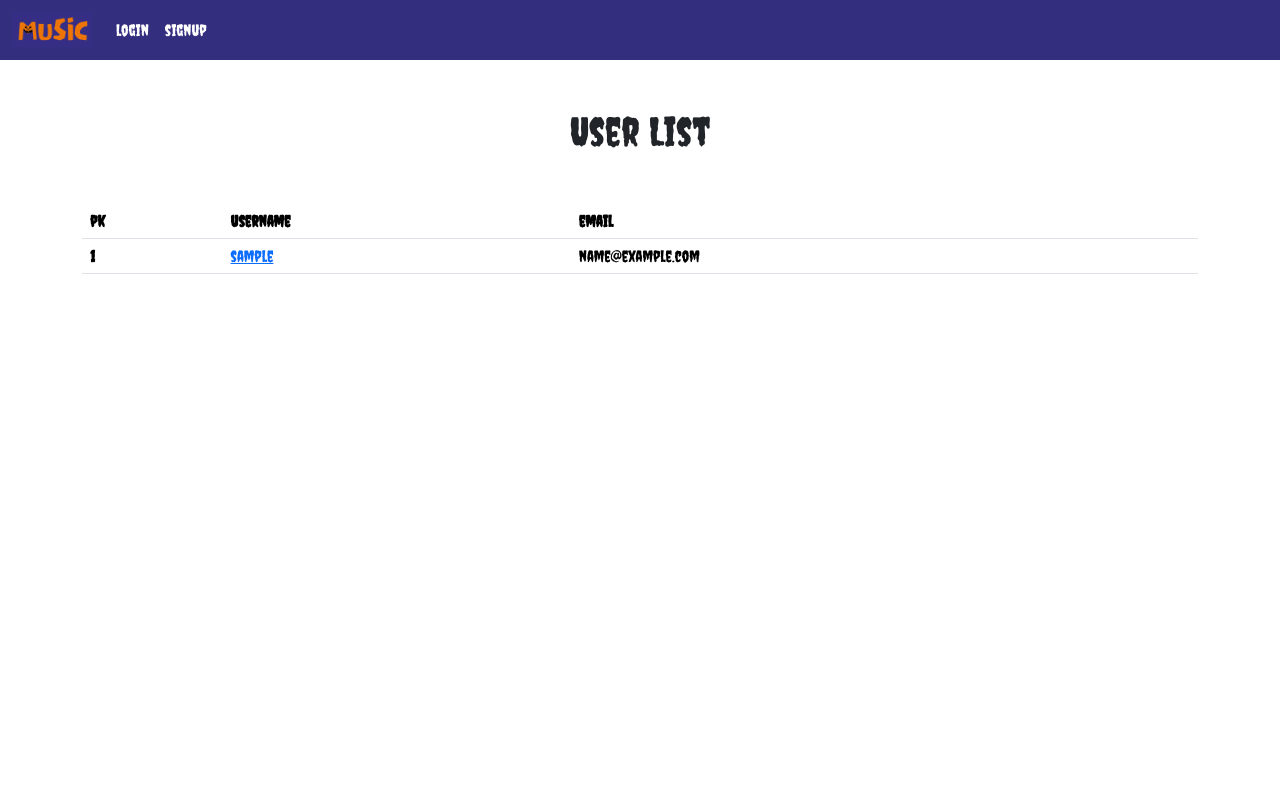
After one commit to YoonDii/pair-5, a Django app: page /accounts/ in a window 1280 px wide. The commit adds this page. Run offline with Django 3.2, Linux system fonts and the light colour scheme; tables that the repository leaves empty hold one stand-in row (values such as "Sample post"); one stand-in notice (Sample message) is shown; some libraries are stand-ins or nearby versions.

Commit message:
Create accounts

```diff
--- a/accounts/models.py
+++ b/accounts/models.py
@@ -1,6 +1,20 @@
 from django.db import models
 from django.contrib.auth.models import AbstractUser
+from django.contrib.auth.validators import UnicodeUsernameValidator
+from django.utils.translation import gettext_lazy as _
 
 # Create your models here.
 class User(AbstractUser):
+    username_validator = UnicodeUsernameValidator()
+
+    username = models.CharField(
+        _("username"),
+        max_length=150,
+        unique=True,
+        validators=[username_validator],
+        error_messages={
+            "unique": _("A user with that username already exists."),
+        },
+    )
+
     follwings = models.ManyToManyField('self', symmetrical=False, related_name='follwers')
--- /dev/null
+++ b/accounts/templates/accounts/index.html
@@ -0,0 +1,25 @@
+{% extends 'base.html' %}
+
+{% block content %}
+  <h1 class='text-center mb-5'>User List</h1>
+  <table class="table">
+    <thead>
+      <tr>
+        <th scope="col">pk</th>
+        <th scope="col">username</th>
+        <th scope="col">email</th>
+      </tr>
+    </thead>
+    <tbody>
+      {% for user in users %}
+        <tr>
+          <th scope="row">{{ user.pk }}</th>
+          <td>
+            <a href="{% url 'accounts:detail' user.pk %}">{{ user.username }}</a>
+          </td>
+          <td>{{ user.email }}</td>
+        </tr>
+      {% endfor %}
+    </tbody>
+  </table>
+{% endblock content %}
--- /dev/null
+++ b/accounts/urls.py
@@ -0,0 +1,13 @@
+from django.urls import path
+from . import views
+
+app_name = 'accounts'
+urlpatterns = [
+    # 회원가입
+    path('', views.index, name='index'),
+    path('signup/', views.signup, name='signup'),
+    path('<int:user_pk>/', views.detail, name='detail'),
+    # 로그인 / 로그아웃
+    path('login/', views.login, name='login'),
+    path('logout/', views.logout, name='logout'),
+]
--- a/accounts/views.py
+++ b/accounts/views.py
@@ -1,3 +1,69 @@
-from django.shortcuts import render
+from django.shortcuts import render, redirect
+from .forms import CustomUserCreationForm
+from django.contrib import messages
+from django.contrib.auth import get_user_model
+from django.contrib.auth import login as auth_login
+from django.contrib.auth import logout as auth_logout
+from django.contrib.auth.decorators import login_required
+from django.contrib.auth.forms import AuthenticationForm
 
 # Create your views here.
+# 회원가입 페이지 및 user 데이터 생성
+def signup(request):
+    if request.method == 'POST':
+        signup_form = CustomUserCreationForm(request.POST)
+        if signup_form.is_valid():
+            user = signup_form.save()
+            auth_login(request, user)
+            return redirect('review:index')
+    else:
+        signup_form = CustomUserCreationForm()
+
+    context = {
+        'signup_form': signup_form,
+    }
+
+    return render(request, 'accounts/signup.html', context)
+
+# 회원 목록 조회 페이지
+def index(request):
+    users = get_user_model().objects.all()
+
+    context = {
+        'users': users,
+    }
+
+    return render(request, 'accounts/index.html', context)
+
+# 회원 정보 조회 페이지
+def detail(request, user_pk):
+    user = get_user_model().objects.get(pk=user_pk)
+
+    context = {
+        'user': user,
+    }
+
+    return render(request, 'accounts/detail.html', context)
+
+# 로그인
+def login(request):
+    if request.method == 'POST':
+        login_form = AuthenticationForm(request, request.POST)
+        if login_form.is_valid():
+            auth_login(request, login_form.get_user())
+            return redirect('review:index')
+    else:
+        login_form = AuthenticationForm()
+
+    context = {
+        'login_form': login_form,
+    }
+
+    return render(request, 'accounts/login.html', context)
+
+# 로그아웃
+@login_required
+def logout(request):
+    auth_logout(request)
+    messages.success(request, '로그아웃했습니다.')
+    return redirect('review:index')
--- a/config/settings.py
+++ b/config/settings.py
@@ -121,6 +121,10 @@ USE_TZ = True
 # Static files (CSS, JavaScript, Images)
 # https://docs.djangoproject.com/en/3.2/howto/static-files/
 
+STATICFILES_DIRS = [
+  BASE_DIR / 'static',
+]
+
 STATIC_URL = '/static/'
 
 # Default primary key field type
--- a/config/urls.py
+++ b/config/urls.py
@@ -21,5 +21,5 @@ from django.conf.urls.static import static
 urlpatterns = [
     path('admin/', admin.site.urls),
     path('review/', include('review.urls')),
-    # path('accounts/', include('accounts.urls')),
+    path('accounts/', include('accounts.urls')),
 ] + static(settings.MEDIA_URL, document_root=settings.MEDIA_ROOT)
--- /dev/null
+++ b/static/css/base.css
@@ -0,0 +1,12 @@
+@import url('https://fonts.googleapis.com/css2?family=Creepster&display=swap');
+
+* {
+  font-family: 'Creepster', cursive;
+}
+
+.base-navbar {
+  background-color: rgb(52, 46, 127) !important;
+}
+.music-logo {
+  width: 5rem;
+}
--- a/templates/base.html
+++ b/templates/base.html
@@ -1,15 +1,73 @@
 {% load django_bootstrap5 %}
+{% bootstrap_css %}
+{% bootstrap_javascript %}
 {% load static %}
 <!DOCTYPE html>
 <html lang="en">
-<head>
+
+  <head>
     <meta charset="UTF-8">
     <meta http-equiv="X-UA-Compatible" content="IE=edge">
     <meta name="viewport" content="width=device-width, initial-scale=1.0">
-    <title>Document</title>
-</head>
-<body>
-    {% block content %}
-    {% endblock %}
-</body>
+    <link rel="stylesheet" href="{% static 'css/base.css' %}">
+    {% block css %}{% endblock css %}
+    <title>할로윈 뮤직</title>
+  </head>
+
+  <body>
+    {% comment %} 네브바 {% endcomment %}
+    <nav class="navbar navbar-expand-lg base-navbar">
+        <div class="container-fluid">
+            <a class="navbar-brand" href="{% url 'review:index' %}"><img src="{% static 'img/music_logo_2.png' %}" alt="" class='music-logo'></a>
+            <button class="navbar-toggler" type="button" data-bs-toggle="collapse" data-bs-target="#navbarSupportedContent" aria-controls="navbarSupportedContent" aria-expanded="false" aria-label="Toggle navigation">
+                <span class="navbar-toggler-icon"></span>
+            </button>
+            <div class="collapse navbar-collapse" id="navbarSupportedContent">
+                {% if request.user.is_authenticated %}
+                <ul class="navbar-nav me-auto mb-2 mb-lg-0 ">
+                    <li class="nav-item">
+                        <a class="nav-link" href="{% url 'accounts:detail' request.user.pk %}" style='color:white;'>Hi, {{ request.user.username }}</a>
+                    </li>
+                    <li class="nav-item">
+                        <a class="nav-link" aria-current="page" href="{% url 'accounts:login' %}" style='color:white;'>logout</a>
+                    </li>
+                </ul>
+                {% else %}
+                <ul class="navbar-nav me-auto mb-2 mb-lg-0">
+                    <li class="nav-item">
+                        <a class="nav-link" aria-current="page" href="{% url 'accounts:login' %}" style='color:white;'>login</a>
+                    </li>
+                    <li class="nav-item">
+                        <a class="nav-link" href="{% url 'accounts:signup' %}" style='color:white;'>signup</a>
+                    </li>
+                </ul>
+                {% endif %}
+            </div>
+        </div>
+      </nav>
+    {% comment %} 메시지 {% endcomment %}
+    <section>
+        {% if messages %}
+        <ul class="messages">
+            {% for message in messages %}
+                {% if message.tag == 'success' %}
+                <li class="alert alert-success">{{ message }}</li>
+                {% elif message.tag == 'info' %}
+                <li class="alert alert-primary">{{ message }}</li>
+                {% elif message.tag == 'warning' %}
+                <li class="alert alert-warning">{{ message }}</li>
+                {% elif message.tag == 'error' %}
+                <li class="alert alert-danger">{{ message }}</li>
+                {% endif %}
+            {% endfor %}
+        </ul>
+        {% endif %}
+    </section>
+    <main class='container m-auto my-5'>
+        {% block content %}{% endblock %}
+    </main>
+
+    {% block js %}{% endblock js %}
+  </body>
+
 </html>
```
Also changed, not shown: accounts/forms.py (added, +20 -0 lines), accounts/templates/accounts/detail.html (added, +15 -0 lines), accounts/templates/accounts/login.html (added, +11 -0 lines), accounts/templates/accounts/signup.html (added, +11 -0 lines), static/img/music_logo.png (added), static/img/music_logo_2.png (added).
